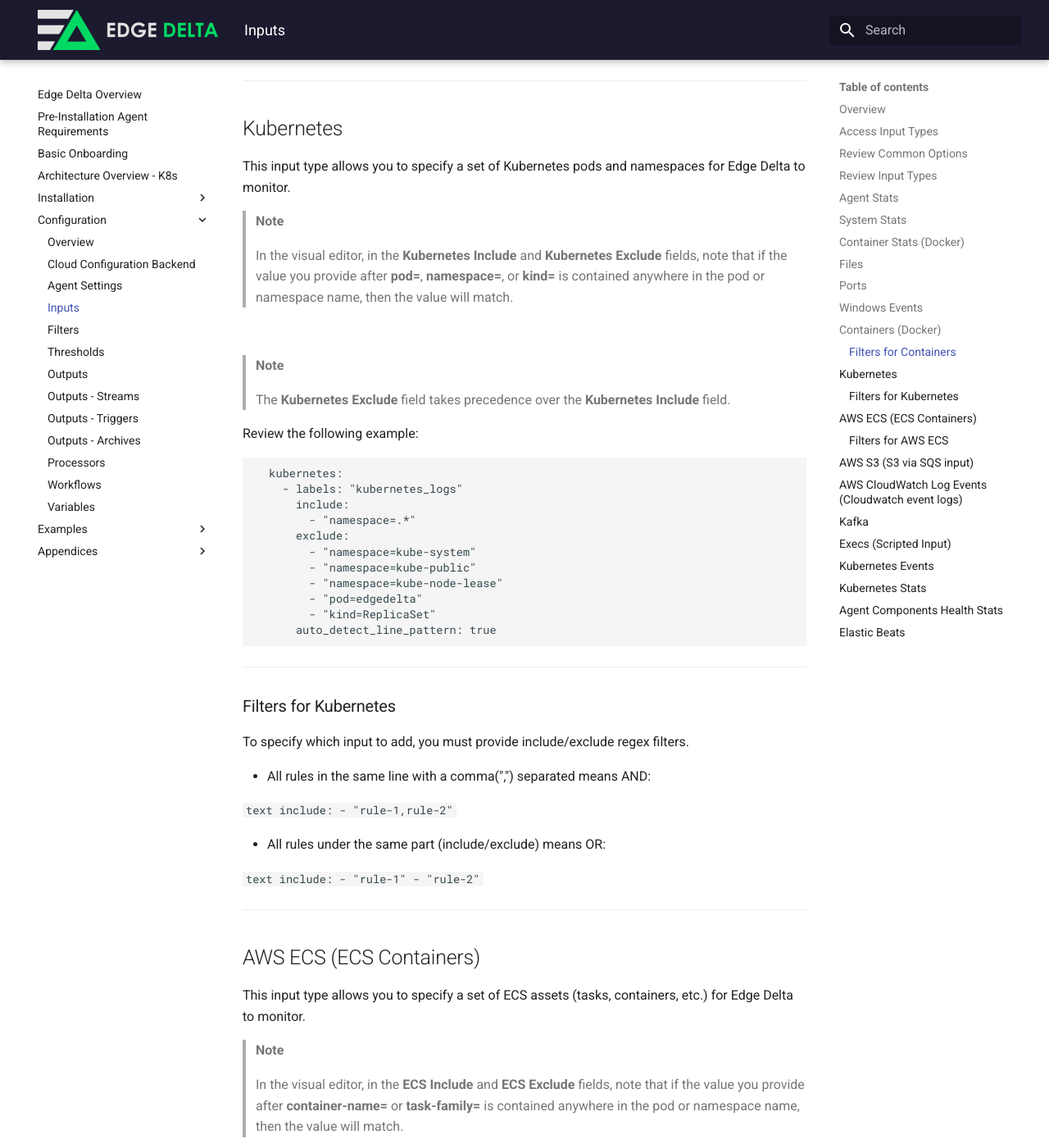
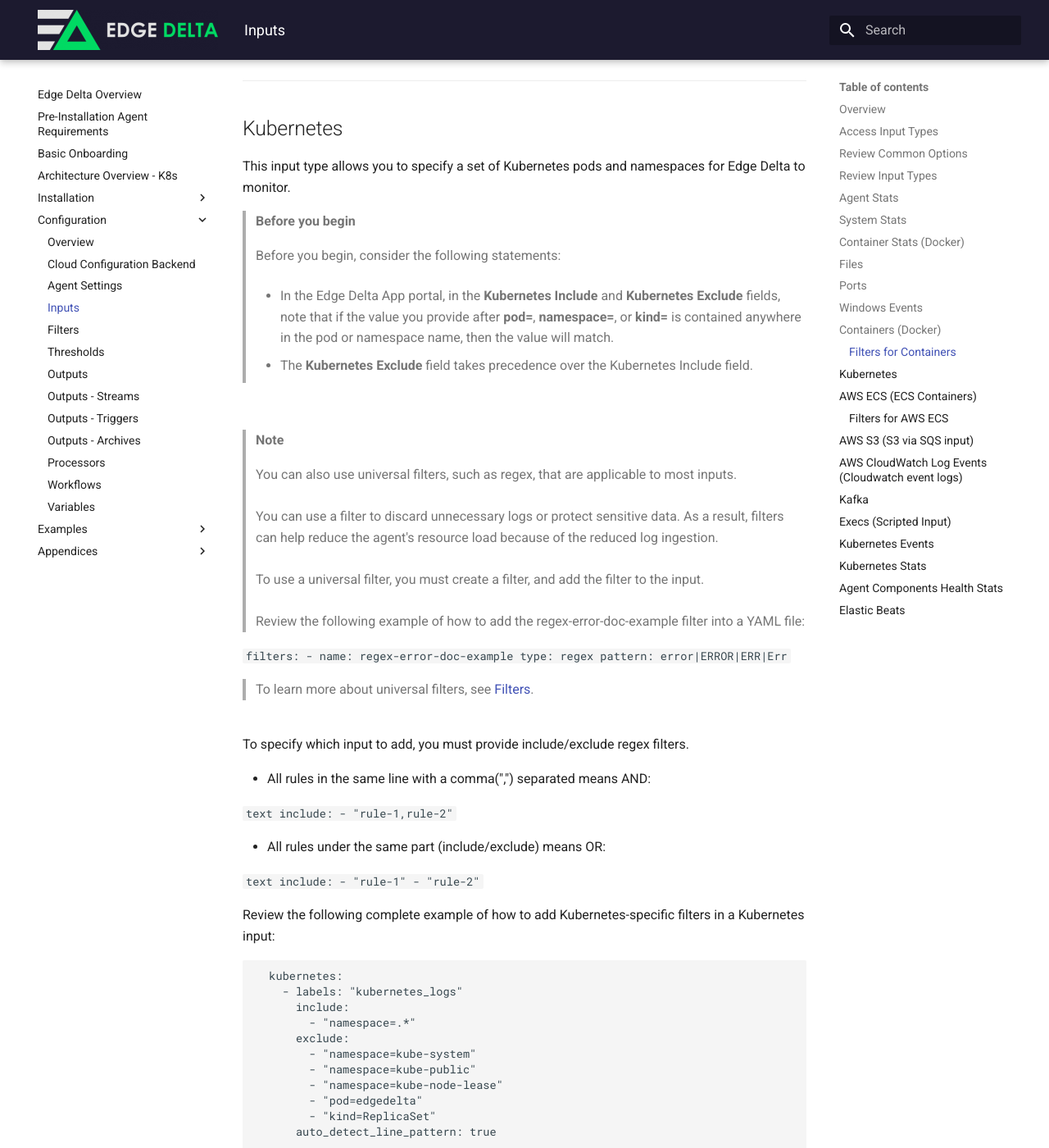
Before and after one commit to edgedelta/docs, an MkDocs documentation site: the page built from docs/configuration/inputs.md, in a window 1280 px wide and 1400 px high, scrolled down 6106 px. Shown: the whole window at 82% size. Built offline with MkDocs 1.6.1 and Material for MkDocs 9.7.7, drawn with Linux system fonts in a browser that asks for light colours.

Commit message:
Add regex filter example (#91)
* Update inputs.md

Added to Kubernetes how to use regular filters, specifically regex.

* Update inputs.md

````diff
--- a/docs/configuration/inputs.md
+++ b/docs/configuration/inputs.md
@@ -269,36 +269,37 @@ To specify which input to add, you must provide include/exclude regex filters.
 
 This input type allows you to specify a set of Kubernetes pods and namespaces for Edge Delta to monitor.
 
-> **Note**
+> **Before you begin**
 >
-> In the visual editor, in the **Kubernetes Include** and **Kubernetes Exclude** fields, note that if the value you provide after **pod=**, **namespace=**, or **kind=** is contained anywhere in the pod or namespace name, then the value will match.
+> Before you begin, consider the following statements:
+>
+>   * In the Edge Delta App portal, in the **Kubernetes Include** and **Kubernetes Exclude** fields, note that if the value you provide after **pod=**, **namespace=**, or **kind=** is contained anywhere in the pod or namespace name, then the value will match.
+>
+>   * The **Kubernetes Exclude** field takes precedence over the Kubernetes Include field.
 
 <br>
 
 > **Note**
 >
-> The **Kubernetes Exclude** field takes precedence over the **Kubernetes Include** field.
+> You can also use universal filters, such as regex, that are applicable to most inputs.
+> <br>
+> <br>
+> You can use a filter to discard unnecessary logs or protect sensitive data. As a result, filters can help reduce the agent's resource load because of the reduced log ingestion.
+> <br>
+> <br>
+> To use a universal filter, you must create a filter, and add the filter to the input.
+> <br>
+> <br>
+> Review the following example of how to add the regex-error-doc-example filter into a YAML file:
 
-Review the following example:
+  ```filters:
+    - name: regex-error-doc-example
+      type: regex
+       pattern: error|ERROR|ERR|Err
+     ```
+> To learn more about universal filters, see [Filters](./filters.md).
 
-```yaml
-  kubernetes:
-    - labels: "kubernetes_logs"
-      include:
-        - "namespace=.*"
-      exclude:
-        - "namespace=kube-system"
-        - "namespace=kube-public"
-        - "namespace=kube-node-lease"
-        - "pod=edgedelta"
-        - "kind=ReplicaSet"
-      auto_detect_line_pattern: true
-```
-
-***
-
-### Filters for Kubernetes
-
+<br>
 To specify which input to add, you must provide include/exclude regex filters.
 
 * All rules in the same line with a comma\(","\) separated means AND:
@@ -315,6 +316,22 @@ To specify which input to add, you must provide include/exclude regex filters.
      - "rule-1"
      - "rule-2"
   ```
+
+Review the following complete example of how to add Kubernetes-specific filters in a Kubernetes input:
+
+```yaml
+  kubernetes:
+    - labels: "kubernetes_logs"
+      include:
+        - "namespace=.*"
+      exclude:
+        - "namespace=kube-system"
+        - "namespace=kube-public"
+        - "namespace=kube-node-lease"
+        - "pod=edgedelta"
+        - "kind=ReplicaSet"
+      auto_detect_line_pattern: true
+```
 
 ***
 
````
